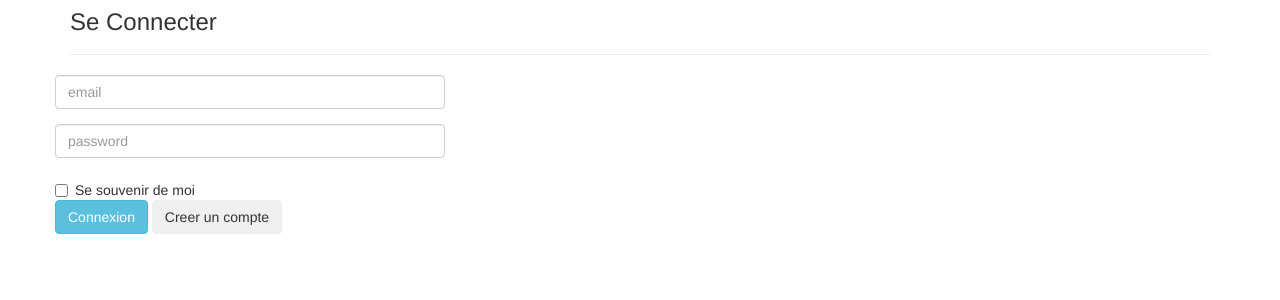
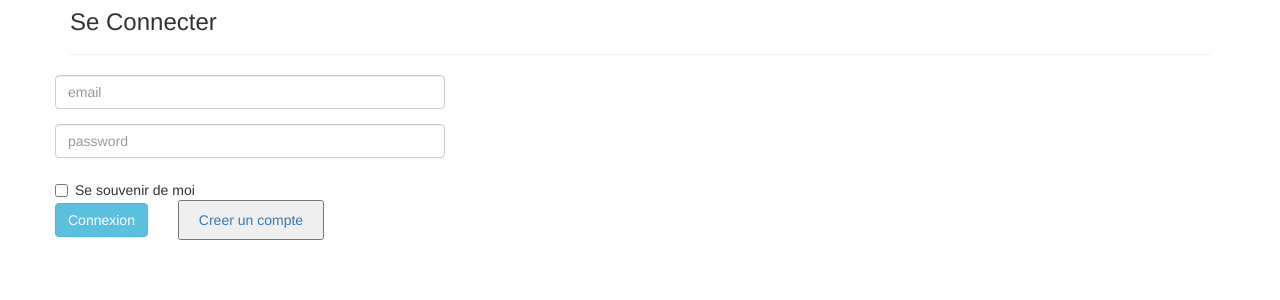
Before and after one commit to BezannierM/archi_web, a Django app: page / in a window 1280 px wide. Shown: the part 161-461 px from the top of the page. Run offline with Django 3.2, Linux system fonts and the light colour scheme.

Commit message:
reparation du bouton que j'avais cassé

```diff
--- a/mysite/polls/templates/connexion.html
+++ b/mysite/polls/templates/connexion.html
@@ -51,7 +51,7 @@
   			<button type="submit" class="btn btn-info">Connexion</button>
 
   			<div class="btn-group">
-				<button class="btn btn-large btn-Success" > Creer un compte </button>
+				<button><a href="{% url 'inscription'%}" class="btn btn-large btn-Success" > Creer un compte </button>
   			</div>
 		</form>
 
```
